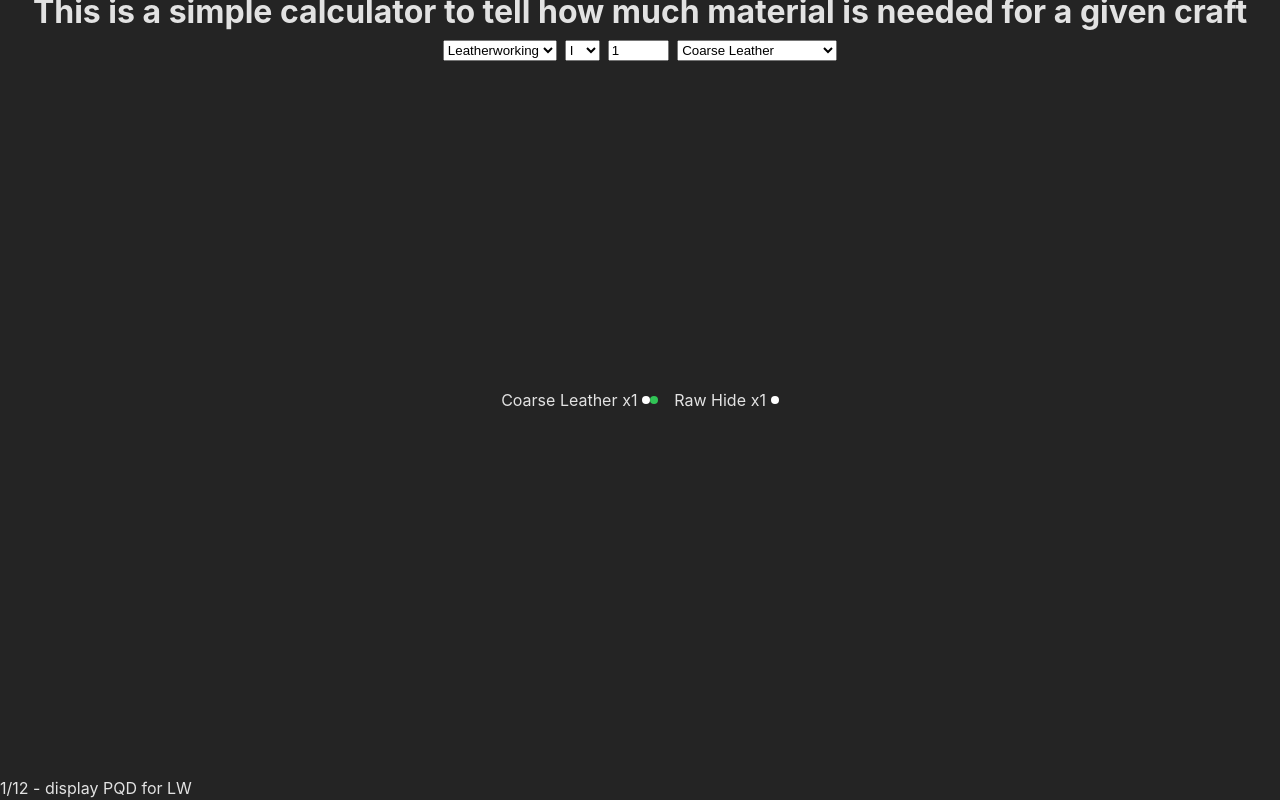
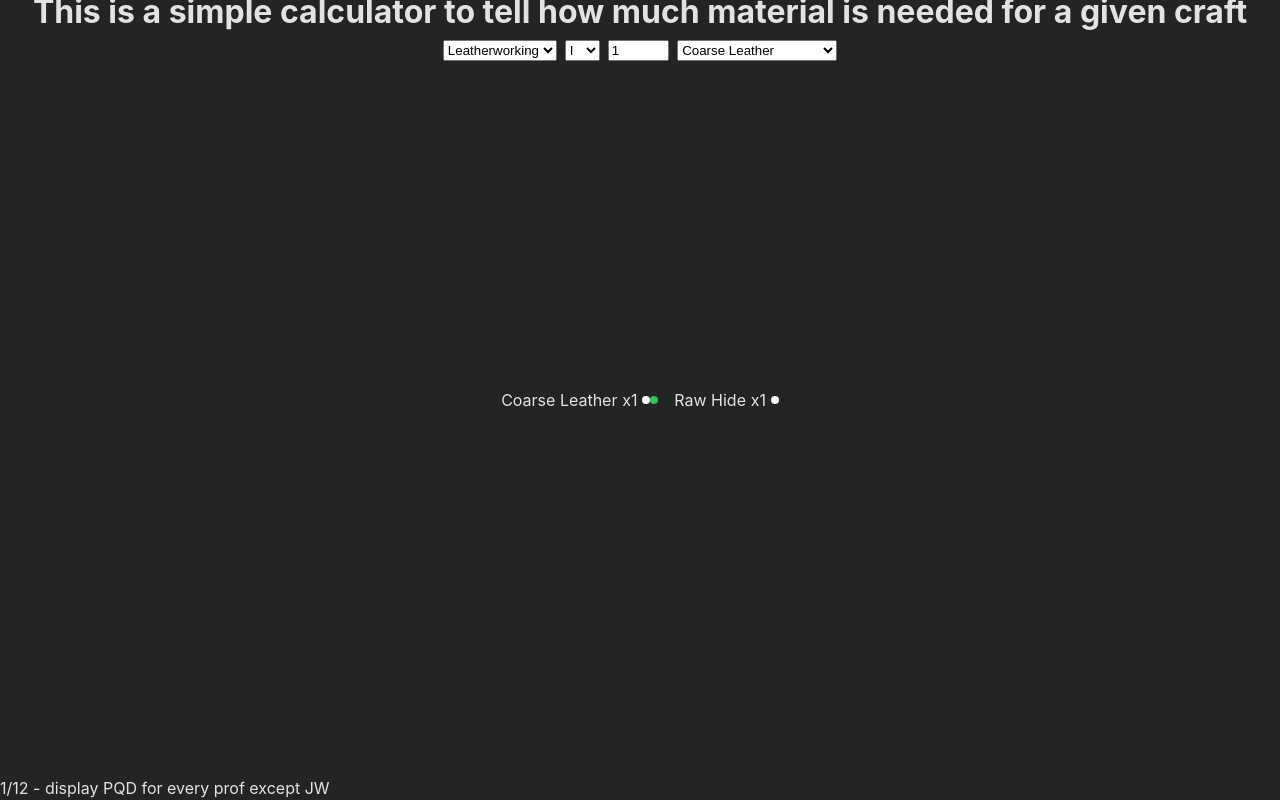
Before and after one commit to iceandfirewes/Craftbound-Material-Calculator, a React (Vite) app: page / in a window 1280 px wide. Built offline with nearby package versions, Linux system fonts and the light colour scheme.

Commit message:
update display

```diff
--- a/src/Calculator.jsx
+++ b/src/Calculator.jsx
@@ -16,7 +16,7 @@ export default function Calculator()
       <div className="calculator--display">
         {createCraftBluePrint(craftOption.type, craftOption.tier, craftOption.name, craftOption.amount, false)}
       </div>
-      <div className="update">1/12 - display PQD for LW</div>
+      <div className="update">1/12 - display PQD for every prof except JW</div>
     </>
     function handleOptionChange(event)
     {
```
